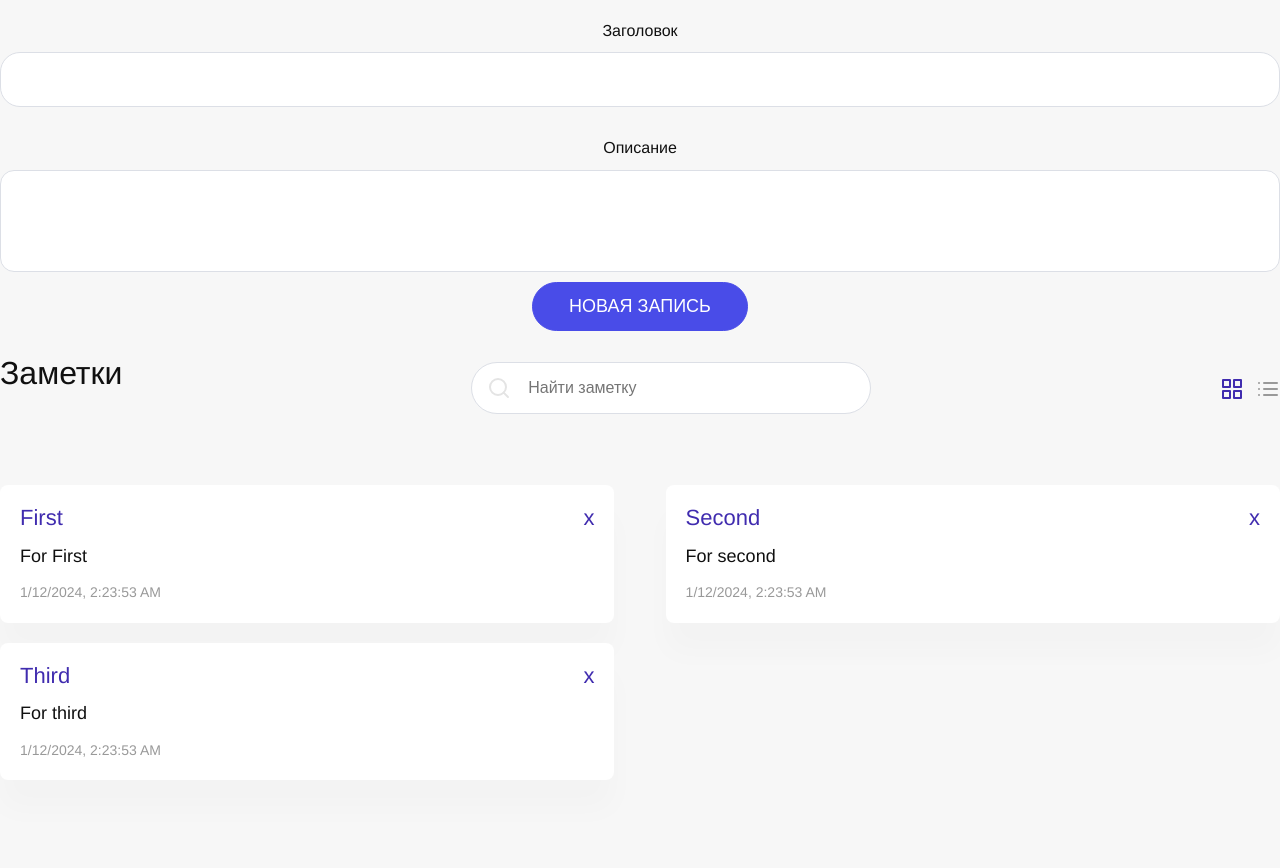
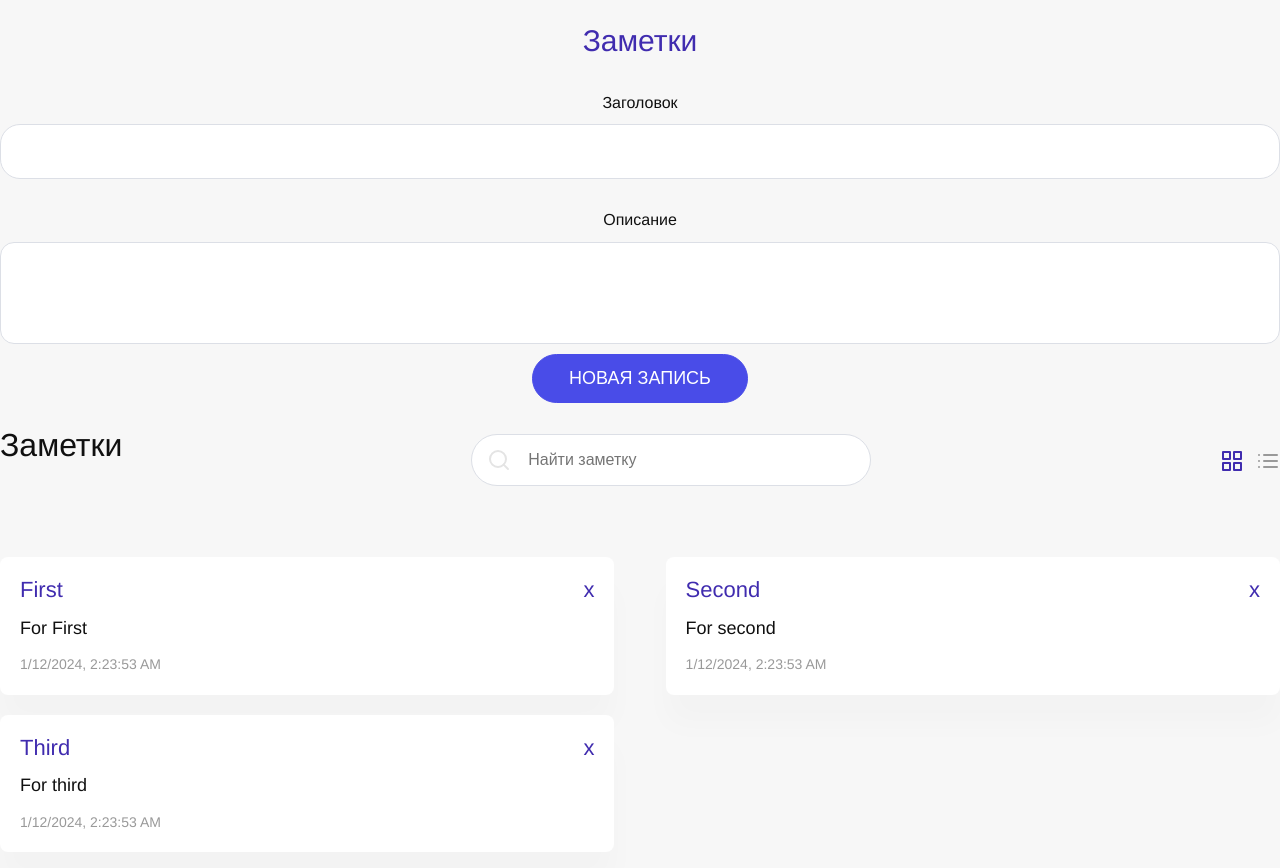
Before and after one commit to frostyx-vk/vue-todo, a Vue app: page / in a window 1280 px wide. Shown: the top 868 px of the page. Built offline with nearby package versions, Linux system fonts and the light colour scheme.

Commit message:
add title

```diff
--- a/src/components/NewNote.vue
+++ b/src/components/NewNote.vue
@@ -1,5 +1,6 @@
 <template>
     <div class="new-note">
+        <h1 class="new-note__title">Заметки</h1>
         <label>Заголовок</label>
         <input type="text" v-model="note.title">
         <label>Описание</label>
@@ -28,4 +29,8 @@ export default {
     .new-note {
         text-align: center;
     }
+    .new-note__title {
+        font-size: 30px;
+        color: #402caf;
+    }
 </style>
```
